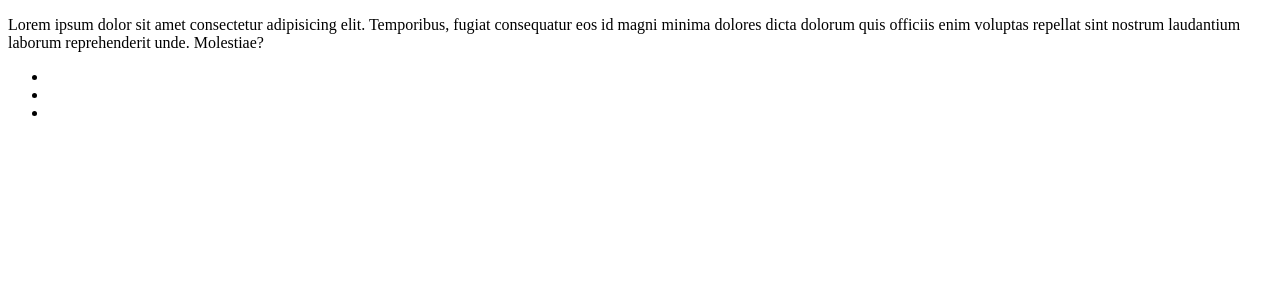
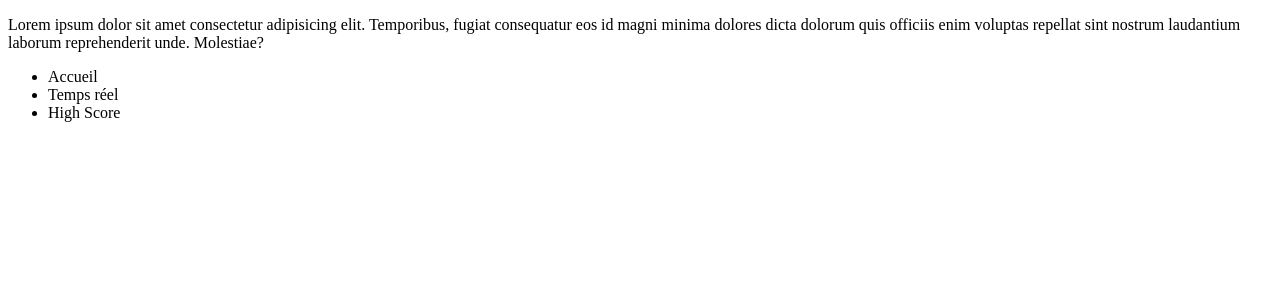
Before and after one commit to JfraZ08/projects-angular, a PHP site: page /gpexplorer/index.php in a window 1280 px wide. Shown: the part 75-375 px from the top of the page. Run offline with PHP 8.4, Linux system fonts and the light colour scheme.

Commit message:
index.php

```diff
--- a/gpexplorer/index.php
+++ b/gpexplorer/index.php
@@ -24,13 +24,15 @@
     <section id="highscore">
 
     </section>
+    <section id="rules">
 
+    </section>
 
     <footer>
         <ul>
-            <li></li>
-            <li></li>
-            <li></li>
+            <li>Accueil</li>
+            <li>Temps réel</li>
+            <li>High Score</li>
         </ul>
     </footer>
 
```
